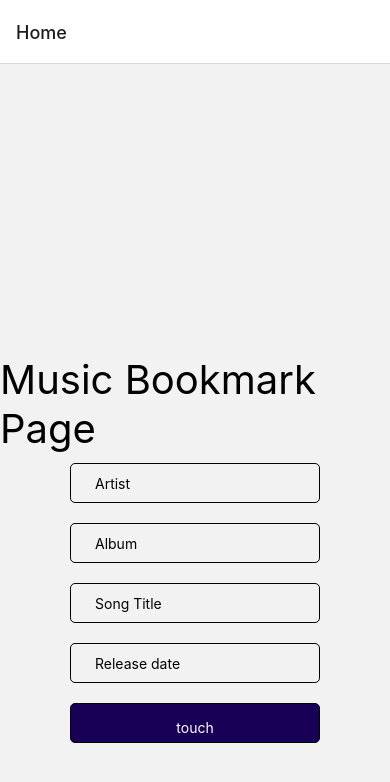
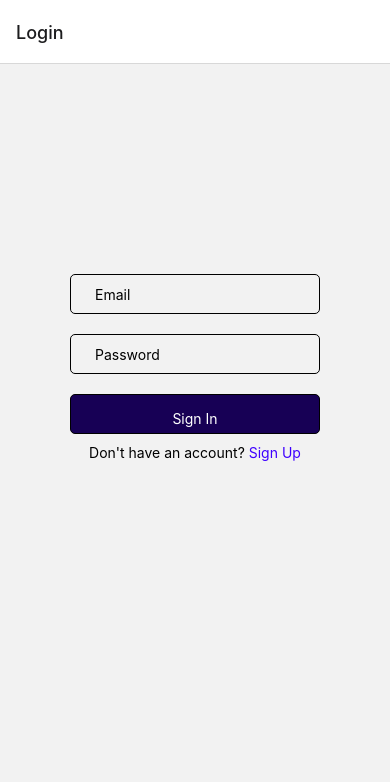
Before and after one commit to ThatoMahloko/mobile, a React Native app: screen / in a window 390 px wide. Shown: the top 782 px of the page. Built offline with nearby package versions, Linux system fonts and the light colour scheme.

Commit message:
create album bookmark

```diff
--- a/App.js
+++ b/App.js
@@ -16,8 +16,8 @@ export default function App({ navigation  }) {
 
     <NavigationContainer>
       <Stack.Navigator initialRouteName="Login">
-        {/* <Stack.Screen name="Login" component={Login} /> */}
-        {/* <Stack.Screen name="SignUp" component={SignUp} /> */}
+        <Stack.Screen name="Login" component={Login} />
+        <Stack.Screen name="SignUp" component={SignUp} />
         <Stack.Screen name="Home" component={Home} />
       </Stack.Navigator>
     </NavigationContainer>
--- a/Pages/Home.jsx
+++ b/Pages/Home.jsx
@@ -1,20 +1,44 @@
-import React, {useState} from 'react'
-import { StyleSheet, Text, TextInput, TouchableOpacity, View, DatePickerIOSBase} from 'react-native';
+import React, { useState, useEffect } from 'react'
+import { StyleSheet, Text, TextInput, TouchableOpacity, View, DatePickerIOSBase } from 'react-native';
 import DatePicker from "react-datepicker";
 import firebase from 'firebase'
 import "react-datepicker/dist/react-datepicker.css";
 const Home = () => {
-    const [startDate, setStartDate] = useState(new Date());
+    const [releaseDate, setRelaeaseDate] = useState(new Date());
+    const [artistName, setArtistName] = useState(new Date());
+    const [albumTite, setAlbumTitle] = useState(new Date());
+    const [songTitle, setSongTitle] = useState(new Date());
+    const [uid, setUid] = useState(new Date());
 
+    var db = firebase.firestore();
+
+    useEffect(() => {
+        firebase.auth().onAuthStateChanged(function (user) {
+            if (user) {
+                // User is signed in.
+                setUid(user.uid);
+            }
+        });
+    });
+
+    const handleSetBookmark = () => {
+        db.collection("data").doc(uid).collection('albums').add({ artistName: artistName, albumTite: albumTite, songTitle: songTitle, releaseDate: releaseDate }).then(() => {
+            alert("Profile created successfully!!")
+
+        }).catch(()=>{
+            alert('Something went wrong, log out and try again!!');
+        })
+    }
     return (
+
         <View style={styles.container}>
             <Text style={styles.text}>Music Bookmark Page</Text>
-            <TextInput style={styles.input} id="inputField" keyboardType={'default'} placeholder="Artist" onChangeText={(lastName) => setLastName(lastName)} />
-            <TextInput style={styles.input} id="inputField" keyboardType={'default'} placeholder="Album" onChangeText={(lastName) => setLastName(lastName)} />
-            <TextInput style={styles.input} id="inputField" keyboardType={'default'} placeholder="Song Title" onChangeText={(lastName) => setLastName(lastName)} />
-            <TextInput style={styles.input} id="inputField" keyboardType={'decimal-pad'} placeholder="Release date" onChangeText={(lastName) => setLastName(lastName)} />
+            <TextInput style={styles.input} id="inputField" keyboardType={'default'} placeholder="Artist" onChangeText={(artistName) => setArtistName(artistName)} />
+            <TextInput style={styles.input} id="inputField" keyboardType={'default'} placeholder="Album" onChangeText={(albumTite) => setAlbumTitle(albumTite)} />
+            <TextInput style={styles.input} id="inputField" keyboardType={'default'} placeholder="Song Title" onChangeText={(songTitle) => setSongTitle(songTitle)} />
+            <TextInput style={styles.input} id="inputField" keyboardType={'decimal-pad'} placeholder="Release date" onChangeText={(releaseDate) => setRelaeaseDate(releaseDate)} />
             {/* <DatePicker selected={startDate} onChange={(date) => setStartDate(date)} style={styles.date} /> */}
-            <TouchableOpacity>
+            <TouchableOpacity onPress={handleSetBookmark}>
                 <Text style={styles.button}>touch</Text>
             </TouchableOpacity>
         </View>
@@ -67,7 +91,7 @@ const styles = StyleSheet.create({
     text: {
         fontSize: 40,
     },
-    date:{
+    date: {
 
     }
 })
```
